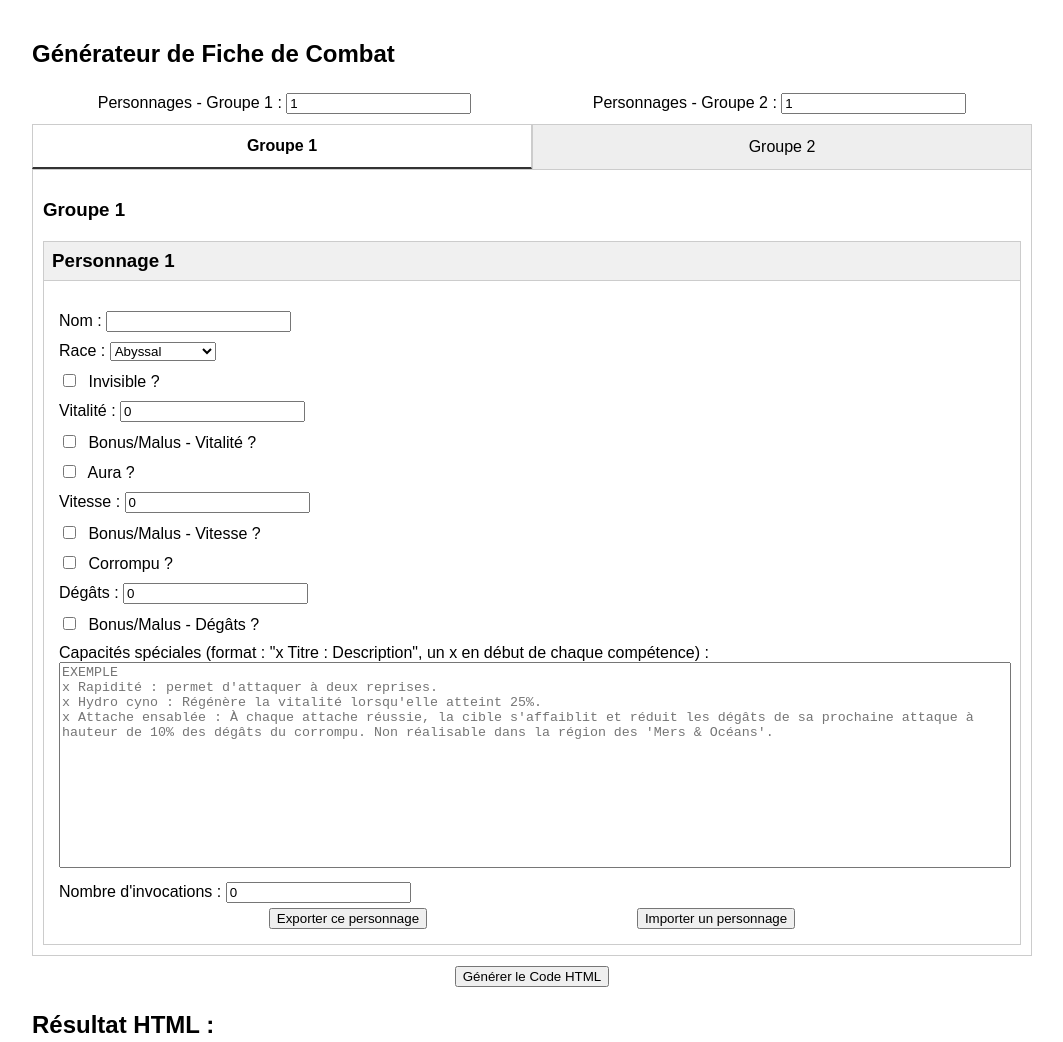
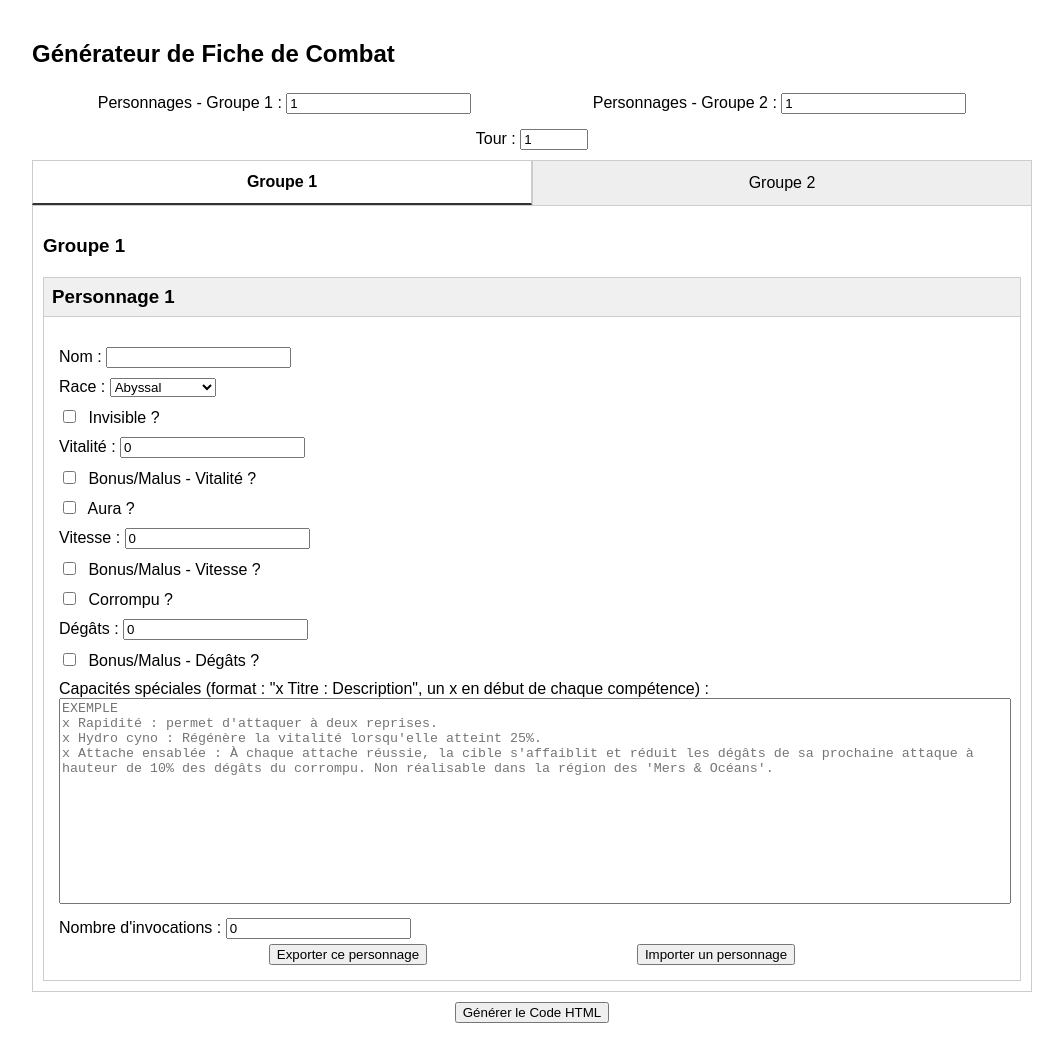
Before and after one commit to BryanFoucart/generateur_fiche_combat, a website: page index.html in a window 1280 px wide. Shown: the top 1042 px of the page, without its empty margins (108-1171 px from the left). Drawn offline with Linux system fonts and the light colour scheme.

Commit message:
Ajout du Tour

```diff
--- a/index.html
+++ b/index.html
@@ -213,6 +213,19 @@ textarea {
           value="1"
           min="1"
           onchange="genererGroupe(2)"
+        />
+      </label>
+    </div>
+
+    <div style="text-align: center; margin: 10px 0">
+      <label
+        >Tour :
+        <input
+          type="number"
+          id="numeroTour"
+          value="1"
+          min="1"
+          style="width: 60px"
         />
       </label>
     </div>
@@ -1455,9 +1468,10 @@ x Attache ensablée : À chaque attache réussie, la cible s'affaiblit et rédui
             ? "Groupe 2"
             : document.getElementById("g2_p0_nom").value;
 
+        const numeroTour = document.getElementById("numeroTour").value;
         const headerTitle =
           nb1 > 1 && nb2 > 1
-            ? "Groupe 1 contre Groupe 2"
+            ? `Groupe 1 contre Groupe 2 [T${numeroTour}]`
             : `${
                 nb1 === 1
                   ? document.getElementById("g1_p0_nom").value
@@ -1466,7 +1480,7 @@ x Attache ensablée : À chaque attache réussie, la cible s'affaiblit et rédui
                 nb2 === 1
                   ? document.getElementById("g2_p0_nom").value
                   : "Groupe 2"
-              }`;
+              } [T${numeroTour}]`;
 
         const header = `<div class="titre">${headerTitle}</div>
 
```
